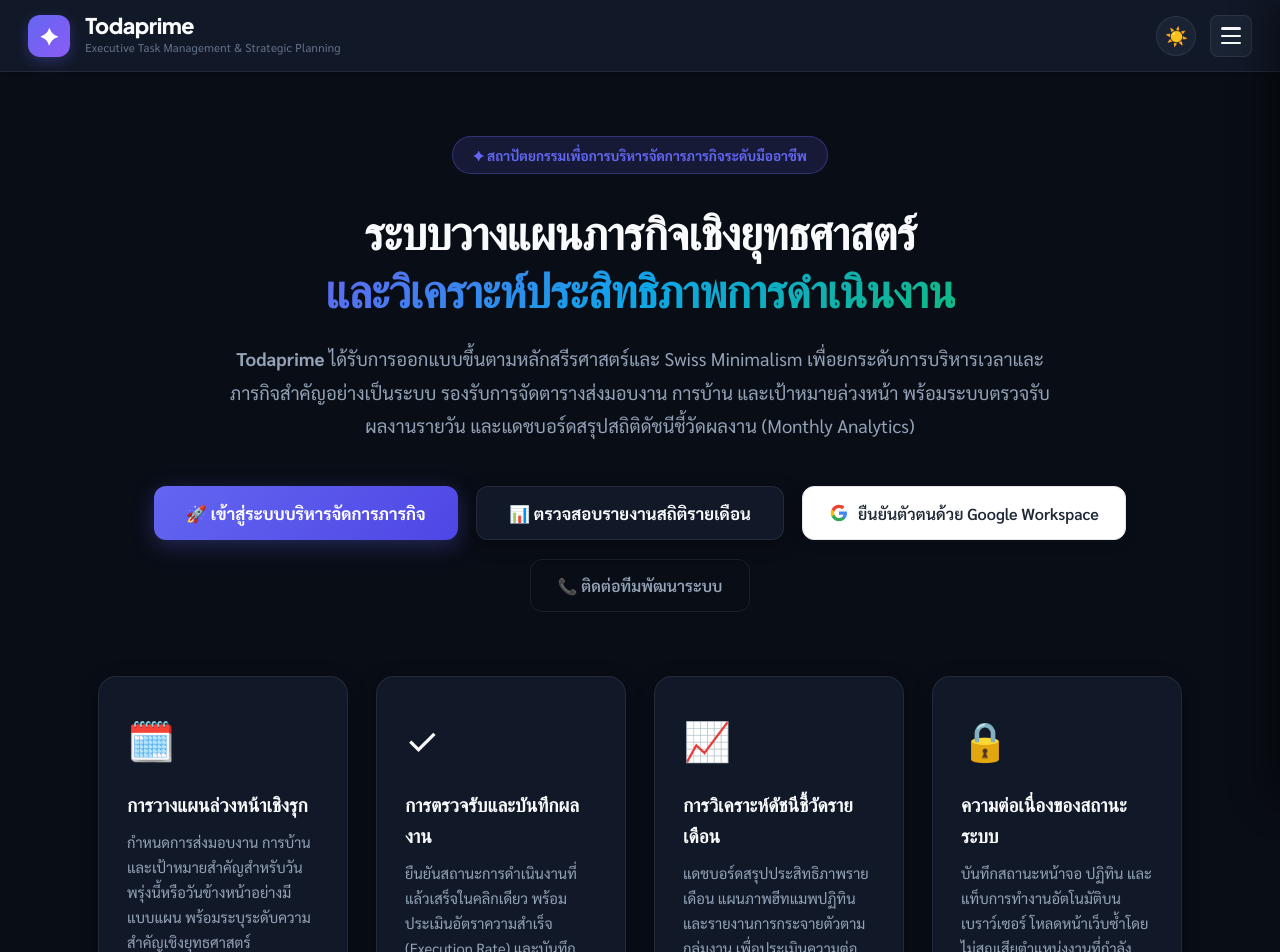
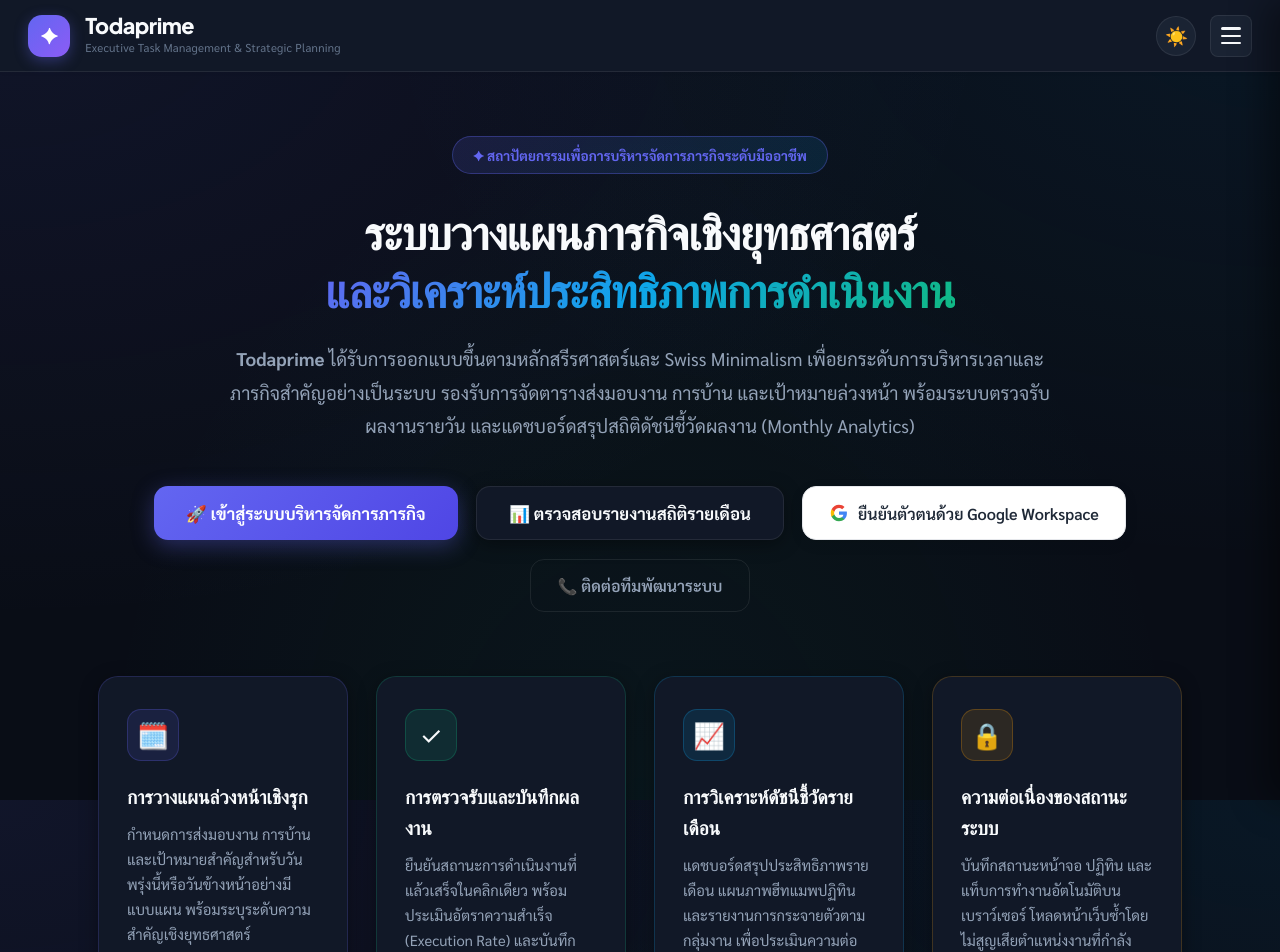
Before and after one commit to LOOKSx/Todaprime-in-Project, an Angular app in the folder frontend/: page / in a window 1280 px wide. Shown: the top 952 px of the page. Built offline with nearby package versions, Linux system fonts and the light colour scheme.

Commit message:
feat: level up design with soft pastel tints, ambient canvas glows, dynamic category accents, and refined aesthetics

```diff
--- a/frontend/src/app/app.component.css
+++ b/frontend/src/app/app.component.css
@@ -1,10 +1,10 @@
 /* ========================================================
    TODAPRIME EXECUTIVE DESIGN SYSTEM (UI/UX PRO MAX)
-   Swiss Minimalist, Executive Typography, High-Contrast Light & Dark Themes
+   Subtle Pastel Tints, Atmospheric Gradients, Light & Dark Harmony
 ======================================================== */
 
 :host {
-  /* DARK OBSIDIAN PALETTE (Default) */
+  /* DARK OBSIDIAN WITH SOFT AMBIENT TINTS */
   --bg-app: #090d16;
   --bg-surface: #111827;
   --bg-surface-elevated: #1a2333;
@@ -14,6 +14,10 @@
   --shadow-card: 0 4px 20px -2px rgba(0, 0, 0, 0.45);
   --shadow-hover: 0 8px 30px -4px rgba(0, 0, 0, 0.6);
 
+  --ambient-1: rgba(99, 102, 241, 0.09);
+  --ambient-2: rgba(14, 165, 233, 0.07);
+  --ambient-3: rgba(16, 185, 129, 0.06);
+
   --text-main: #f8fafc;
   --text-secondary: #94a3b8;
   --text-muted: #64748b;
@@ -21,7 +25,7 @@
   --primary: #6366f1;
   --primary-hover: #4f46e5;
   --primary-subtle: rgba(99, 102, 241, 0.15);
-  --primary-glow: rgba(99, 102, 241, 0.3);
+  --primary-glow: rgba(99, 102, 241, 0.35);
 
   --accent: #10b981;
   --accent-hover: #059669;
@@ -37,26 +41,30 @@
   --purple-subtle: rgba(139, 92, 246, 0.15);
 
   --radius-sm: 8px;
-  --radius-md: 12px;
-  --radius-lg: 18px;
+  --radius-md: 14px;
+  --radius-lg: 20px;
   --font-heading: 'Plus Jakarta Sans', -apple-system, BlinkMacSystemFont, "Segoe UI", Roboto, sans-serif;
   --font-body: 'Sarabun', 'Plus Jakarta Sans', -apple-system, BlinkMacSystemFont, "Segoe UI", sans-serif;
   font-family: var(--font-body);
 }
 
 /* ========================================================
-   EXECUTIVE ARCHITECTURAL LIGHT MODE
+   LIGHT MODE: ARCHITECTURAL PORCELAIN WITH SOFT PASTEL TINTS
 ======================================================== */
 :host-context(.min-h-screen:not(.dark)),
 .min-h-screen:not(.dark) {
-  --bg-app: #f4f6f9;
+  --bg-app: #f6f8fb;
   --bg-surface: #ffffff;
   --bg-surface-elevated: #f1f5f9;
   --bg-surface-hover: #e2e8f0;
   --border-color: rgba(15, 23, 42, 0.09);
   --border-color-hover: rgba(15, 23, 42, 0.22);
-  --shadow-card: 0 1px 3px rgba(15, 23, 42, 0.04), 0 8px 24px -4px rgba(15, 23, 42, 0.07);
-  --shadow-hover: 0 4px 6px -1px rgba(15, 23, 42, 0.06), 0 12px 32px -4px rgba(15, 23, 42, 0.12);
+  --shadow-card: 0 1px 3px rgba(15, 23, 42, 0.04), 0 10px 28px -4px rgba(15, 23, 42, 0.06);
+  --shadow-hover: 0 4px 6px -1px rgba(15, 23, 42, 0.06), 0 14px 34px -4px rgba(15, 23, 42, 0.11);
+
+  --ambient-1: rgba(99, 102, 241, 0.05);
+  --ambient-2: rgba(14, 165, 233, 0.05);
+  --ambient-3: rgba(16, 185, 129, 0.04);
 
   --text-main: #0f172a;
   --text-secondary: #334155;
@@ -65,7 +73,7 @@
   --primary: #4338ca;
   --primary-hover: #3730a3;
   --primary-subtle: rgba(67, 56, 202, 0.1);
-  --primary-glow: rgba(67, 56, 202, 0.25);
+  --primary-glow: rgba(67, 56, 202, 0.22);
 
   --accent: #047857;
   --accent-hover: #065f46;
@@ -87,11 +95,18 @@
   padding: 0;
 }
 
+/* Atmospheric Ambient Canvas */
 .min-h-screen {
   min-height: 100vh;
   background-color: var(--bg-app);
+  background-image:
+    radial-gradient(at 0% 0%, var(--ambient-1) 0px, transparent 55%),
+    radial-gradient(at 100% 0%, var(--ambient-2) 0px, transparent 50%),
+    radial-gradient(at 50% 100%, var(--ambient-3) 0px, transparent 60%);
+  background-attachment: fixed;
   color: var(--text-main);
   line-height: 1.6;
+  transition: background-color 0.3s ease;
 }
 
 /* ========================================================
@@ -124,7 +139,7 @@
 }
 
 .logo-icon {
-  font-size: 1.4rem;
+  font-size: 1.35rem;
   font-weight: 800;
   width: 42px;
   height: 42px;
@@ -561,7 +576,7 @@
 }
 
 /* ========================================================
-   1. LANDING OVERVIEW VIEW
+   1. LANDING OVERVIEW VIEW WITH SOFT TINTS
 ======================================================== */
 .landing-container {
   max-width: 1140px;
@@ -578,7 +593,7 @@
 
 .landing-badge {
   display: inline-block;
-  background-color: var(--primary-subtle);
+  background: linear-gradient(135deg, var(--primary-subtle), rgba(14, 165, 233, 0.12));
   color: var(--primary);
   font-size: 0.85rem;
   font-weight: 700;
@@ -693,6 +708,7 @@
   color: var(--text-main);
 }
 
+/* Feature Cards with Soft Pastel Styling */
 .landing-features-grid {
   display: grid;
   grid-template-columns: repeat(auto-fit, minmax(250px, 1fr));
@@ -708,17 +724,73 @@
   text-align: left;
   box-shadow: var(--shadow-card);
   transition: transform 0.2s, border-color 0.2s, box-shadow 0.2s;
+  position: relative;
+  overflow: hidden;
 }
 
 .feature-card:hover {
   transform: translateY(-4px);
-  border-color: var(--primary);
   box-shadow: var(--shadow-hover);
 }
 
-.feature-icon {
-  font-size: 2.4rem;
-  margin-bottom: 1.15rem;
+/* Feature Soft Tints */
+.feature-card.feat-indigo {
+  border-color: rgba(99, 102, 241, 0.2);
+}
+.feature-card.feat-indigo:hover {
+  border-color: #818cf8;
+}
+
+.feature-card.feat-emerald {
+  border-color: rgba(16, 185, 129, 0.2);
+}
+.feature-card.feat-emerald:hover {
+  border-color: #34d399;
+}
+
+.feature-card.feat-sky {
+  border-color: rgba(14, 165, 233, 0.2);
+}
+.feature-card.feat-sky:hover {
+  border-color: #38bdf8;
+}
+
+.feature-card.feat-amber {
+  border-color: rgba(245, 158, 11, 0.2);
+}
+.feature-card.feat-amber:hover {
+  border-color: #fbbf24;
+}
+
+.feature-icon-wrapper {
+  width: 52px;
+  height: 52px;
+  border-radius: var(--radius-md);
+  display: flex;
+  align-items: center;
+  justify-content: center;
+  font-size: 1.6rem;
+  margin-bottom: 1.25rem;
+}
+
+.feat-icon-indigo {
+  background: rgba(99, 102, 241, 0.12);
+  border: 1px solid rgba(99, 102, 241, 0.25);
+}
+
+.feat-icon-emerald {
+  background: rgba(16, 185, 129, 0.12);
+  border: 1px solid rgba(16, 185, 129, 0.25);
+}
+
+.feat-icon-sky {
+  background: rgba(14, 165, 233, 0.12);
+  border: 1px solid rgba(14, 165, 233, 0.25);
+}
+
+.feat-icon-amber {
+  background: rgba(245, 158, 11, 0.12);
+  border: 1px solid rgba(245, 158, 11, 0.25);
 }
 
 .feature-title {
@@ -870,6 +942,7 @@
   background-color: var(--primary);
   color: #ffffff;
   border-color: var(--primary);
+  box-shadow: 0 2px 8px var(--primary-glow);
 }
 
 .custom-date-picker-group {
@@ -894,9 +967,9 @@
   cursor: pointer;
 }
 
-/* Executive Day Banner */
+/* Executive Day Banner with Soft Gradient */
 .selected-day-banner {
-  background-color: var(--bg-surface);
+  background: linear-gradient(135deg, rgba(99, 102, 241, 0.08) 0%, rgba(14, 165, 233, 0.05) 50%, var(--bg-surface) 100%);
   border: 1px solid var(--border-color);
   border-radius: var(--radius-lg);
   padding: 1.75rem 2rem;
@@ -917,7 +990,7 @@
   left: 0;
   width: 5px;
   height: 100%;
-  background: linear-gradient(180deg, var(--primary), var(--accent));
+  background: linear-gradient(180deg, #6366f1, #0ea5e9, #10b981);
 }
 
 .day-banner-content {
@@ -950,7 +1023,7 @@
 }
 
 .day-progress-group {
-  min-width: 240px;
+  min-width: 250px;
 }
 
 .day-progress-text {
@@ -961,7 +1034,7 @@
 
 .progress-bar-track {
   width: 100%;
-  height: 9px;
+  height: 10px;
   background-color: var(--bg-surface-elevated);
   border-radius: 9999px;
   overflow: hidden;
@@ -970,8 +1043,9 @@
 
 .progress-bar-fill {
   height: 100%;
-  background: linear-gradient(90deg, var(--accent), #34d399);
+  background: linear-gradient(90deg, #38bdf8 0%, #34d399 50%, #818cf8 100%);
   border-radius: 9999px;
+  box-shadow: 0 0 10px rgba(52, 211, 153, 0.4);
   transition: width 0.35s ease-out;
 }
 
@@ -1129,25 +1203,37 @@
   gap: 0.75rem;
 }
 
+/* Task Card with Dynamic Soft Tints */
 .task-card {
   background-color: var(--bg-surface);
   border: 1px solid var(--border-color);
+  border-left: 4px solid var(--primary);
   border-radius: var(--radius-md);
   padding: 1.15rem 1.45rem;
   display: flex;
   align-items: center;
   gap: 1.15rem;
   box-shadow: var(--shadow-card);
-  transition: border-color 0.2s, background-color 0.2s, transform 0.15s;
+  transition: border-color 0.2s, background-color 0.2s, transform 0.15s, box-shadow 0.2s;
 }
 
 .task-card:hover {
   border-color: var(--border-color-hover);
   transform: translateY(-1px);
-}
+  box-shadow: var(--shadow-hover);
+}
+
+/* Soft Category Left Borders */
+.task-card.cat-academic { border-left-color: #6366f1; }
+.task-card.cat-project { border-left-color: #0ea5e9; }
+.task-card.cat-exam { border-left-color: #f43f5e; }
+.task-card.cat-work { border-left-color: #f59e0b; }
+.task-card.cat-personal { border-left-color: #10b981; }
+.task-card.cat-health { border-left-color: #8b5cf6; }
+.task-card.cat-urgent { border-left-color: #ef4444; }
 
 .task-card.priority-high-border {
-  border-left: 5px solid var(--danger);
+  border-left-width: 5px;
 }
 
 .task-card.task-done {
@@ -1218,6 +1304,7 @@
   font-weight: 700;
   padding: 3px 8px;
   border-radius: 9999px;
+  border: 1px solid rgba(16, 185, 129, 0.3);
 }
 
 .task-description {
@@ -1233,13 +1320,111 @@
   margin-top: 3px;
 }
 
+/* ========================================================
+   SOFT PASTEL CATEGORY BADGES
+======================================================== */
 .badge-category {
   font-size: 0.78rem;
-  background-color: var(--bg-surface-elevated);
-  border: 1px solid var(--border-color);
+  font-weight: 600;
+  padding: 3px 10px;
+  border-radius: 9999px;
+  border: 1px solid var(--border-color);
+  background-color: var(--bg-surface-elevated);
   color: var(--text-secondary);
-  padding: 2px 9px;
-  border-radius: 9999px;
+  transition: all 0.15s ease;
+}
+
+/* Dark Mode Category Badges */
+.badge-category.cat-academic {
+  background-color: rgba(99, 102, 241, 0.14);
+  color: #a5b4fc;
+  border-color: rgba(99, 102, 241, 0.3);
+}
+
+.badge-category.cat-project {
+  background-color: rgba(14, 165, 233, 0.14);
+  color: #7dd3fc;
+  border-color: rgba(14, 165, 233, 0.3);
+}
+
+.badge-category.cat-exam {
+  background-color: rgba(244, 63, 94, 0.14);
+  color: #fda4af;
+  border-color: rgba(244, 63, 94, 0.3);
+}
+
+.badge-category.cat-work {
+  background-color: rgba(245, 158, 11, 0.14);
+  color: #fde68a;
+  border-color: rgba(245, 158, 11, 0.3);
+}
+
+.badge-category.cat-personal {
+  background-color: rgba(16, 185, 129, 0.14);
+  color: #6ee7b7;
+  border-color: rgba(16, 185, 129, 0.3);
+}
+
+.badge-category.cat-health {
+  background-color: rgba(139, 92, 246, 0.14);
+  color: #d8b4fe;
+  border-color: rgba(139, 92, 246, 0.3);
+}
+
+.badge-category.cat-urgent {
+  background-color: rgba(239, 68, 68, 0.18);
+  color: #fca5a5;
+  border-color: rgba(239, 68, 68, 0.35);
+}
+
+/* Light Mode Category Badges (Soft Gentle Pastels) */
+:host-context(.min-h-screen:not(.dark)) .badge-category.cat-academic,
+.min-h-screen:not(.dark) .badge-category.cat-academic {
+  background-color: #eef2ff;
+  color: #4338ca;
+  border-color: #c7d2fe;
+}
+
+:host-context(.min-h-screen:not(.dark)) .badge-category.cat-project,
+.min-h-screen:not(.dark) .badge-category.cat-project {
+  background-color: #f0f9ff;
+  color: #0369a1;
+  border-color: #bae6fd;
+}
+
+:host-context(.min-h-screen:not(.dark)) .badge-category.cat-exam,
+.min-h-screen:not(.dark) .badge-category.cat-exam {
+  background-color: #fff1f2;
+  color: #be123c;
+  border-color: #fecdd3;
+}
+
+:host-context(.min-h-screen:not(.dark)) .badge-category.cat-work,
+.min-h-screen:not(.dark) .badge-category.cat-work {
+  background-color: #fffbeb;
+  color: #b45309;
+  border-color: #fde68a;
+}
+
+:host-context(.min-h-screen:not(.dark)) .badge-category.cat-personal,
+.min-h-screen:not(.dark) .badge-category.cat-personal {
+  background-color: #f0fdf4;
+  color: #047857;
+  border-color: #a7f3d0;
+}
+
+:host-context(.min-h-screen:not(.dark)) .badge-category.cat-health,
+.min-h-screen:not(.dark) .badge-category.cat-health {
+  background-color: #faf5ff;
+  color: #6d28d9;
+  border-color: #e9d5ff;
+}
+
+:host-context(.min-h-screen:not(.dark)) .badge-category.cat-urgent,
+.min-h-screen:not(.dark) .badge-category.cat-urgent {
+  background-color: #fef2f2;
+  color: #b91c1c;
+  border-color: #fecaca;
 }
 
 .badge-time {
@@ -1250,23 +1435,26 @@
 .badge-priority {
   font-size: 0.78rem;
   font-weight: 700;
-  padding: 2px 9px;
+  padding: 3px 9px;
   border-radius: 9999px;
 }
 
 .badge-p-high {
   background-color: var(--danger-subtle);
   color: var(--danger);
+  border: 1px solid rgba(244, 63, 94, 0.25);
 }
 
 .badge-p-med {
   background-color: var(--warning-subtle);
   color: var(--warning);
+  border: 1px solid rgba(245, 158, 11, 0.25);
 }
 
 .badge-p-low {
-  background-color: var(--primary-subtle);
-  color: var(--primary);
+  background-color: var(--accent-subtle);
+  color: var(--accent);
+  border: 1px solid rgba(16, 185, 129, 0.25);
 }
 
 .badge-completed-time {
@@ -1449,7 +1637,7 @@
 }
 
 /* ========================================================
-   VIEW B: MONTHLY PERFORMANCE & ANALYTICS
+   VIEW B: MONTHLY PERFORMANCE & ANALYTICS WITH PASTEL METRICS
 ======================================================== */
 .monthly-section {
   display: flex;
@@ -1514,7 +1702,7 @@
   background-color: var(--primary-subtle);
 }
 
-/* 4 Metric Cards */
+/* 4 Metric Cards with Soft Distinct Pastel Tints */
 .monthly-metrics-grid {
   display: grid;
   grid-template-columns: repeat(auto-fit, minmax(240px, 1fr));
@@ -1530,31 +1718,93 @@
   display: flex;
   align-items: center;
   gap: 1.35rem;
+  position: relative;
+  overflow: hidden;
+  transition: transform 0.2s, box-shadow 0.2s, border-color 0.2s;
+}
+
+.metric-card:hover {
+  transform: translateY(-2px);
+  box-shadow: var(--shadow-hover);
+}
+
+/* Metric Soft Pastel Auras */
+.metric-card-total {
+  background: linear-gradient(145deg, rgba(99, 102, 241, 0.08), var(--bg-surface));
+  border-color: rgba(99, 102, 241, 0.22);
+}
+
+.metric-card-success {
+  background: linear-gradient(145deg, rgba(16, 185, 129, 0.08), var(--bg-surface));
+  border-color: rgba(16, 185, 129, 0.22);
+}
+
+.metric-card-warning {
+  background: linear-gradient(145deg, rgba(245, 158, 11, 0.08), var(--bg-surface));
+  border-color: rgba(245, 158, 11, 0.22);
+}
+
+.metric-card-purple {
+  background: linear-gradient(145deg, rgba(139, 92, 246, 0.08), var(--bg-surface));
+  border-color: rgba(139, 92, 246, 0.22);
+}
+
+/* Light Mode Metric Soft Cards */
+:host-context(.min-h-screen:not(.dark)) .metric-card-total,
+.min-h-screen:not(.dark) .metric-card-total {
+  background: linear-gradient(145deg, #f5f7ff, #ffffff);
+  border-color: #c7d2fe;
+}
+
+:host-context(.min-h-screen:not(.dark)) .metric-card-success,
+.min-h-screen:not(.dark) .metric-card-success {
+  background: linear-gradient(145deg, #f0fdf4, #ffffff);
+  border-color: #a7f3d0;
+}
+
+:host-context(.min-h-screen:not(.dark)) .metric-card-warning,
+.min-h-screen:not(.dark) .metric-card-warning {
+  background: linear-gradient(145deg, #fffbeb, #ffffff);
+  border-color: #fde68a;
+}
+
+:host-context(.min-h-screen:not(.dark)) .metric-card-purple,
+.min-h-screen:not(.dark) .metric-card-purple {
+  background: linear-gradient(145deg, #faf5ff, #ffffff);
+  border-color: #e9d5ff;
 }
 
 .metric-icon {
-  font-size: 2.25rem;
+  font-size: 2.2rem;
   width: 56px;
   height: 56px;
   border-radius: var(--radius-md);
-  background-color: var(--bg-surface-elevated);
   display: flex;
   align-items: center;
   justify-content: center;
 }
 
-.metric-card-success .metric-icon {
-  background-color: var(--accent-subtle);
+.metric-icon-total {
+  background: rgba(99, 102, 241, 0.12);
+  border: 1px solid rgba(99, 102, 241, 0.25);
+  color: var(--primary);
+}
+
+.metric-icon-success {
+  background: rgba(16, 185, 129, 0.12);
+  border: 1px solid rgba(16, 185, 129, 0.25);
   color: var(--accent);
 }
 
-.metric-card-warning .metric-icon {
-  background-color: var(--warning-subtle);
+.metric-icon-warning {
+  background: rgba(245, 158, 11, 0.12);
+  border: 1px solid rgba(245, 158, 11, 0.25);
   color: var(--warning);
 }
 
-.metric-card-purple .metric-icon {
-  background-color: var(--purple-subtle);
+.metric-icon-purple {
+  background: rgba(139, 92, 246, 0.12);
+  border: 1px solid rgba(139, 92, 246, 0.25);
   color: var(--purple);
 }
 
@@ -1676,17 +1926,18 @@
   display: flex;
   flex-direction: column;
   justify-content: space-between;
-  transition: transform 0.15s, border-color 0.15s, background-color 0.15s;
+  transition: transform 0.15s, border-color 0.15s, background-color 0.15s, box-shadow 0.15s;
 }
 
 .calendar-day-cell:hover {
   transform: translateY(-2px);
   border-color: var(--primary);
   background-color: var(--bg-surface-hover);
+  box-shadow: 0 4px 12px var(--primary-glow);
 }
 
 .calendar-day-cell.other-month {
-  opacity: 0.3;
+  opacity: 0.28;
 }
 
 .calendar-day-cell.is-today {
@@ -1694,7 +1945,7 @@
 }
 
 .calendar-day-cell.day-perfect {
-  background-color: var(--accent-subtle);
+  background: linear-gradient(135deg, rgba(16, 185, 129, 0.12), var(--bg-surface-elevated));
   border-color: var(--accent);
 }
 
@@ -1792,7 +2043,7 @@
 
 .cat-progress-fill {
   height: 100%;
-  background: linear-gradient(90deg, var(--primary), var(--purple));
+  background: linear-gradient(90deg, #6366f1, #0ea5e9, #10b981);
   border-radius: 9999px;
   transition: width 0.35s ease-out;
 }
--- a/frontend/src/app/app.component.html
+++ b/frontend/src/app/app.component.html
@@ -208,34 +208,42 @@
         </button>
       </div>
 
-      <!-- Core Features Grid -->
+      <!-- Core Features Grid with Soft Color Accents -->
       <div class="landing-features-grid">
-        <div class="feature-card">
-          <div class="feature-icon">🗓️</div>
+        <div class="feature-card feat-indigo">
+          <div class="feature-icon-wrapper feat-icon-indigo">
+            <span class="feature-icon">🗓️</span>
+          </div>
           <h3 class="feature-title">การวางแผนล่วงหน้าเชิงรุก</h3>
           <p class="feature-desc">
             กำหนดการส่งมอบงาน การบ้าน และเป้าหมายสำคัญสำหรับวันพรุ่งนี้หรือวันข้างหน้าอย่างมีแบบแผน พร้อมระบุระดับความสำคัญเชิงยุทธศาสตร์
           </p>
         </div>
 
-        <div class="feature-card">
-          <div class="feature-icon">✓</div>
+        <div class="feature-card feat-emerald">
+          <div class="feature-icon-wrapper feat-icon-emerald">
+            <span class="feature-icon">✓</span>
+          </div>
           <h3 class="feature-title">การตรวจรับและบันทึกผลงาน</h3>
           <p class="feature-desc">
             ยืนยันสถานะการดำเนินงานที่แล้วเสร็จในคลิกเดียว พร้อมประเมินอัตราความสำเร็จ (Execution Rate) และบันทึกเวลาที่แล้วเสร็จอย่างแม่นยำ
           </p>
         </div>
 
-        <div class="feature-card">
-          <div class="feature-icon">📈</div>
+        <div class="feature-card feat-sky">
+          <div class="feature-icon-wrapper feat-icon-sky">
+            <span class="feature-icon">📈</span>
+          </div>
           <h3 class="feature-title">การวิเคราะห์ดัชนีชี้วัดรายเดือน</h3>
           <p class="feature-desc">
             แดชบอร์ดสรุปประสิทธิภาพรายเดือน แผนภาพฮีทแมพปฏิทิน และรายงานการกระจายตัวตามกลุ่มงาน เพื่อประเมินความต่อเนื่องในการดำเนินงาน
           </p>
         </div>
 
-        <div class="feature-card">
-          <div class="feature-icon">🔒</div>
+        <div class="feature-card feat-amber">
+          <div class="feature-icon-wrapper feat-icon-amber">
+            <span class="feature-icon">🔒</span>
+          </div>
           <h3 class="feature-title">ความต่อเนื่องของสถานะระบบ</h3>
           <p class="feature-desc">
             บันทึกสถานะหน้าจอ ปฏิทิน และแท็บการทำงานอัตโนมัติบนเบราว์เซอร์ โหลดหน้าเว็บซ้ำโดยไม่สูญเสียตำแหน่งงานที่กำลังเปิดอยู่
@@ -410,6 +418,7 @@
             class="task-card"
             [class.task-done]="task.is_completed"
             [class.priority-high-border]="task.priority === 'HIGH'"
+            [ngClass]="getCategoryStyleClass(task.category)"
           >
             <!-- Checkbox (Click to toggle complete) -->
             <div class="checkbox-container" (click)="toggleTask(task)" title="บันทึกสถานะการดำเนินงาน">
@@ -433,7 +442,7 @@
 
               <!-- Task Meta Badges -->
               <div class="task-badges-row">
-                <span class="badge-category">
+                <span class="badge-category" [ngClass]="getCategoryStyleClass(task.category)">
                   {{ task.category }}
                 </span>
 
@@ -491,14 +500,14 @@
         </div>
 
         <div *ngIf="upcomingTasks.length > 0; else noUpcoming" class="upcoming-grid">
-          <div *ngFor="let ut of upcomingTasks" class="upcoming-card" (click)="selectDate(ut.due_date)">
+          <div *ngFor="let ut of upcomingTasks" class="upcoming-card" [ngClass]="getCategoryStyleClass(ut.category)" (click)="selectDate(ut.due_date)">
             <div class="upcoming-date-badge">
               <span>🗓️ {{ formatThaiDateFormal(ut.due_date) }}</span>
               <span class="upcoming-date-raw">({{ ut.due_date }})</span>
             </div>
             <div class="upcoming-card-title">{{ ut.title }}</div>
             <div class="upcoming-card-footer">
-              <span class="badge-category">{{ ut.category }}</span>
+              <span class="badge-category" [ngClass]="getCategoryStyleClass(ut.category)">{{ ut.category }}</span>
               <span *ngIf="ut.due_time" class="badge-time">⏰ {{ ut.due_time }} น.</span>
               <button class="btn-goto-day" title="เปิดดูตารางงานของวันนี้">
                 ตรวจสอบกำหนดการนี้ ➔
@@ -539,10 +548,10 @@
         </button>
       </div>
 
-      <!-- 4 Monthly Metric Summary Cards -->
+      <!-- 4 Monthly Metric Summary Cards with Soft Pastel Tints -->
       <div class="monthly-metrics-grid" *ngIf="monthlyStats">
-        <div class="metric-card">
-          <div class="metric-icon">📋</div>
+        <div class="metric-card metric-card-total">
+          <div class="metric-icon metric-icon-total">📋</div>
           <div class="metric-content">
             <div class="metric-label">ภารกิจทั้งหมดในรอบเดือน (Total Assigned)</div>
             <div class="metric-number">{{ monthlyStats.totalTasks }} <span class="metric-unit">รายการ</span></div>
@@ -550,7 +559,7 @@
         </div>
 
         <div class="metric-card metric-card-success">
-          <div class="metric-icon">✓</div>
+          <div class="metric-icon metric-icon-success">✓</div>
           <div class="metric-content">
             <div class="metric-label">ดำเนินการแล้วเสร็จ (Successfully Completed)</div>
             <div class="metric-number">
@@ -561,7 +570,7 @@
         </div>
 
         <div class="metric-card metric-card-warning">
-          <div class="metric-icon">⏳</div>
+          <div class="metric-icon metric-icon-warning">⏳</div>
           <div class="metric-content">
             <div class="metric-label">อยู่ระหว่างดำเนินการ (Pending & Active)</div>
             <div class="metric-number">{{ monthlyStats.pendingTasks }} <span class="metric-unit">รายการ</span></div>
@@ -569,7 +578,7 @@
         </div>
 
         <div class="metric-card metric-card-purple">
-          <div class="metric-icon">🏆</div>
+          <div class="metric-icon metric-icon-purple">🏆</div>
           <div class="metric-content">
             <div class="metric-label">วันที่บรรลุเป้าหมายครบ 100% (Perfect Days)</div>
             <div class="metric-number">
```
Also changed, not shown: frontend/src/app/app.component.ts (+13 -0 lines).
